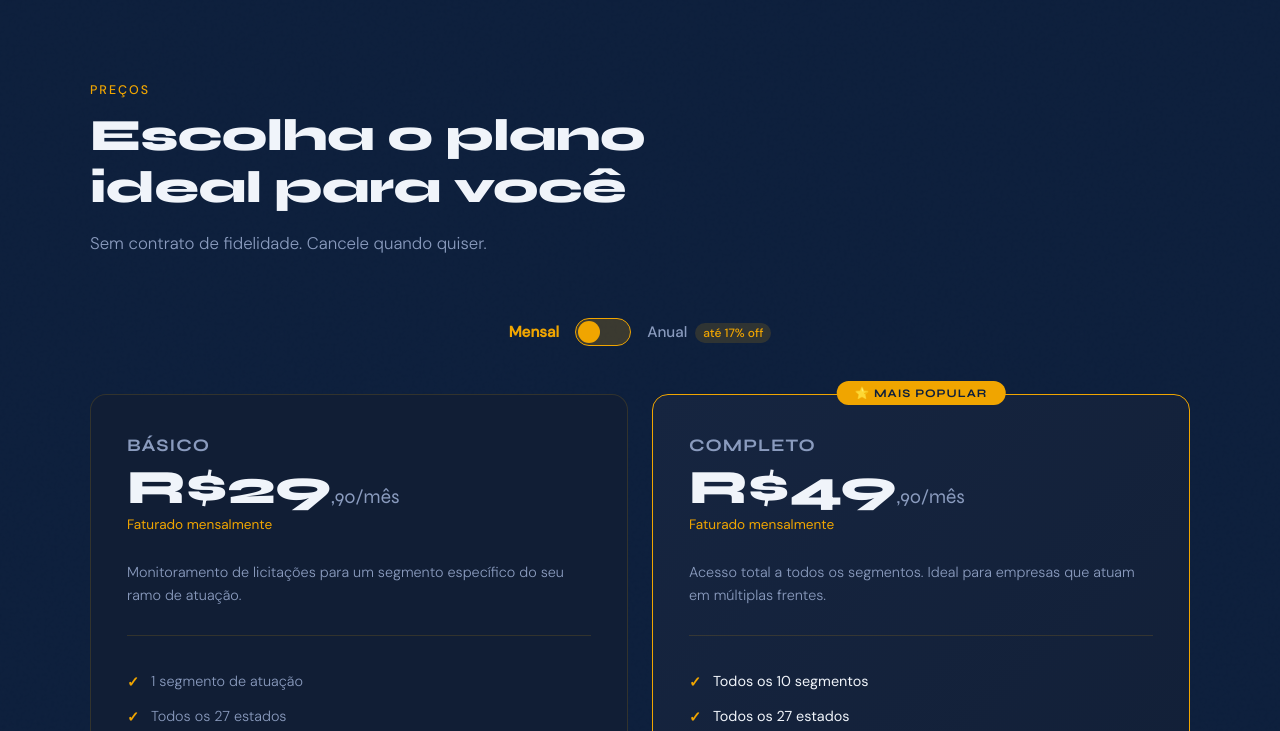
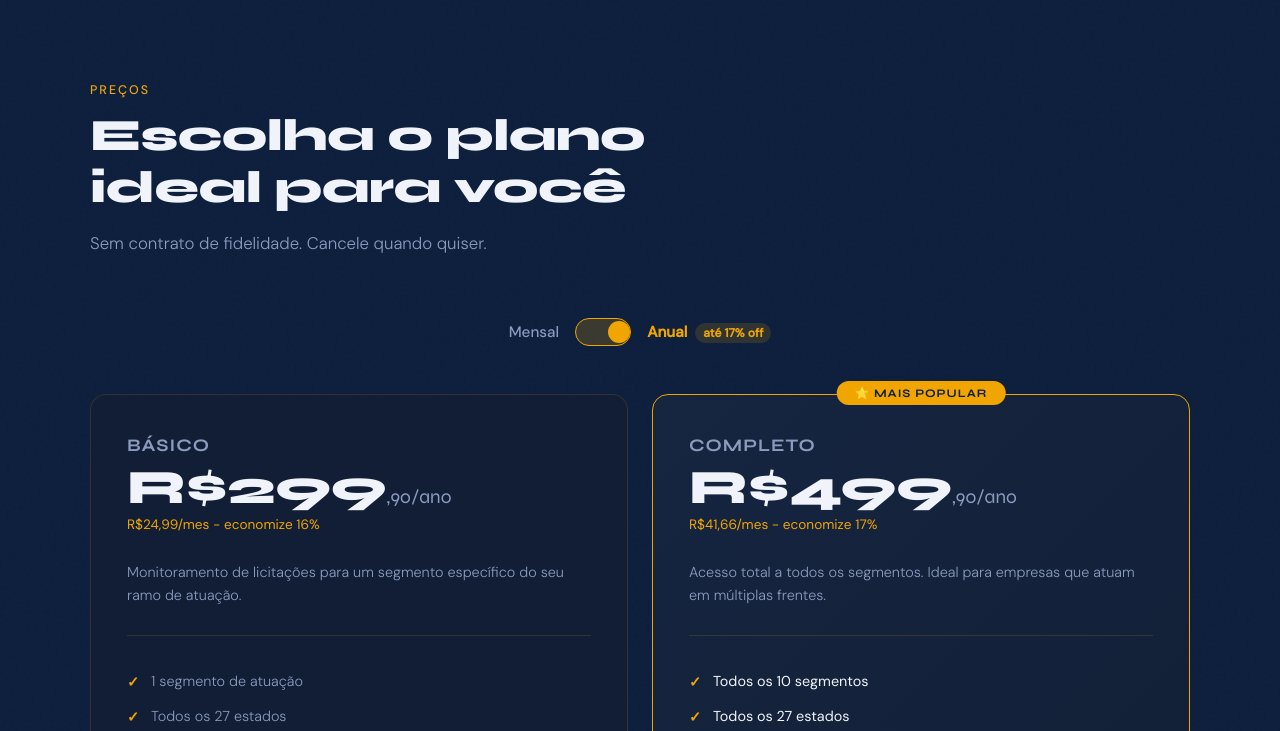
Before and after one commit to qjunior100/QLicitacoes, a plain HTML site: page index.html in a window 1280 px wide. Both pictures are taken after a click on the element 603 px from the left and 3567 px from the top of the page. Shown: the part 3236-3967 px from the top of the page. Drawn offline with Linux system fonts and the light colour scheme.

Commit message:
Add files via upload

```diff
--- a/index.html
+++ b/index.html
@@ -1110,4 +1110,44 @@
     btn.addEventListener('click', () => {
       const item = btn.parentElement;
       const isOpen = item.classList.contains('open');
-      document.querySelectorAll('.faq-item').forEach(i => i.clas
+      sList.remove('open'));
+      if (!isOpen) item.classList.add('open');
+    });
+  });
+
+  // Nav shrink on scroll
+  window.addEventListener('scroll', () => {
+    document.querySelector('nav').classList.toggle('scrolled', window.scrollY > 50);
+  });
+</script>
+
+<script>
+var isAnual = false;
+var dadosP = {
+  basico: {
+    mes: { p: 'R$29<span>,90/mes</span>', s: 'Faturado mensalmente', l: 'https://go.hotmart.com/A104730085G?dp=1' },
+    ano: { p: 'R$299<span>,90/ano</span>', s: 'R$24,99/mes - economize 16%', l: 'https://go.hotmart.com/L104730161T?dp=1' }
+  },
+  completo: {
+    mes: { p: 'R$49<span>,90/mes</span>', s: 'Faturado mensalmente', l: 'https://go.hotmart.com/P104730205D?dp=1' },
+    ano: { p: 'R$499<span>,90/ano</span>', s: 'R$41,66/mes - economize 17%', l: 'https://go.hotmart.com/I104730232F?dp=1' }
+  }
+};
+function togglePlanos() {
+  isAnual = !isAnual;
+  document.getElementById('toggle-ball').style.left = isAnual ? '32px' : '2px';
+  document.getElementById('label-mensal').style.color = isAnual ? '#8A9BBE' : '#F0A500';
+  document.getElementById('label-mensal').style.fontWeight = isAnual ? '500' : '600';
+  document.getElementById('label-anual').style.color = isAnual ? '#F0A500' : '#8A9BBE';
+  document.getElementById('label-anual').style.fontWeight = isAnual ? '600' : '500';
+  var k = isAnual ? 'ano' : 'mes';
+  document.getElementById('preco-basico').innerHTML = dadosP.basico[k].p;
+  document.getElementById('sub-basico').textContent = dadosP.basico[k].s;
+  document.getElementById('link-basico').href = dadosP.basico[k].l;
+  document.getElementById('preco-completo').innerHTML = dadosP.completo[k].p;
+  document.getElementById('sub-completo').textContent = dadosP.completo[k].s;
+  document.getElementById('link-completo').href = dadosP.completo[k].l;
+}
+</script>
+</body>
+</html>
```
